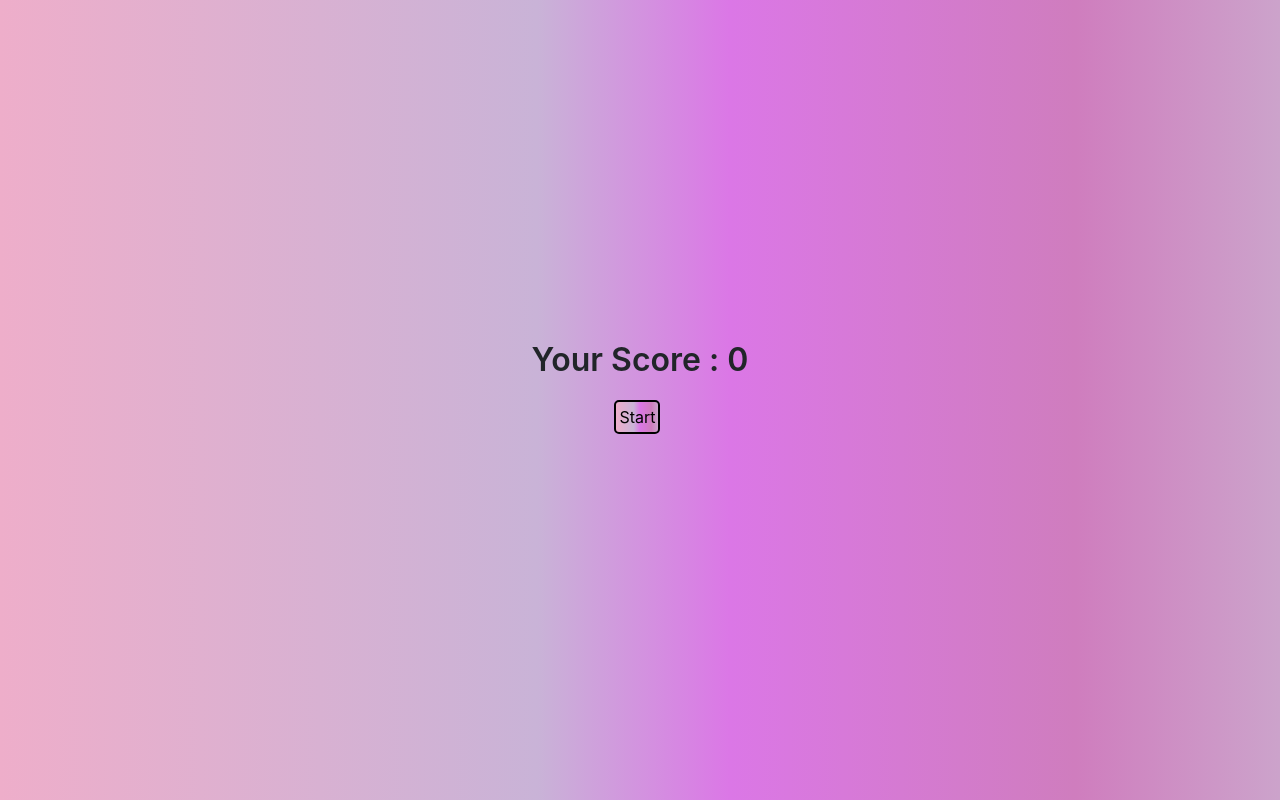
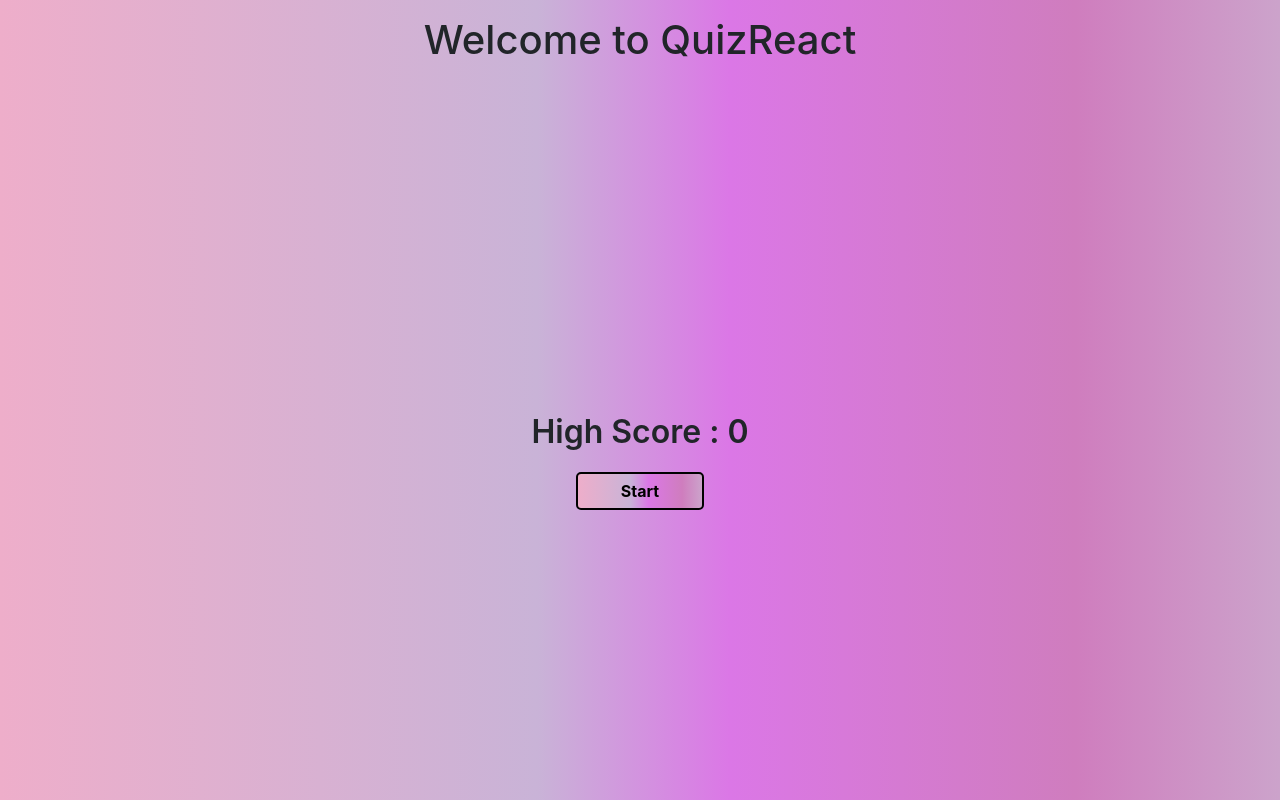
Before and after one commit to RaheemaMuhammed/ReactQuizApp, a React (Vite) app: page / in a window 1280 px wide. Built offline with nearby package versions, Linux system fonts and the light colour scheme.

Commit message:
almost done

```diff
--- a/src/Pages/FinalPage.jsx
+++ b/src/Pages/FinalPage.jsx
@@ -1,22 +1,38 @@
 import React,{useEffect} from 'react'
 import { useDispatch, useSelector } from 'react-redux'
-import { delScoreNow, setScore } from '../Redux/ScoreSlice'
+import { delScore,setHighScore } from '../Redux/ScoreSlice'
 import { useNavigate } from 'react-router-dom'
 
 const FinalPage = () => {
     const navigate=useNavigate()
-    const thisScore=useSelector(state=>state.ScoreReducer.scoreNow)
+    const score=useSelector(state=>state.ScoreReducer.score)
+    const highScore = useSelector(state=>state.ScoreReducer.highScore)
     const dispatch = useDispatch()
     useEffect(() => {
-      dispatch(setScore(thisScore))
+        if(score> highScore){
 
-    }, [thisScore])
+            dispatch(setHighScore(score))
+        }
+
+    }, [score])
 
   return (
     <div>
-        <div>FinalPage  {thisScore}</div>
-<button onClick={()=>{dispatch(delScoreNow());navigate('/');}}>Home</button>
 
+    <div style={{height:'50vh'}} className='container-fluid d-flex justify-content-center align-items-end'>
+        <div><h1>
+
+            FinalScore :  {score}
+
+            </h1>
+            </div>
+
+
+    </div>
+    <div style={{height:'50vh'}} className='container-fluid d-flex justify-content-center align-items-start mt-5'>
+
+<button  onClick={()=>{dispatch(delScore());navigate('/');}} role='button'>Home</button>
+    </div>
     </div>
   )
 }
--- a/src/Pages/LandingPage.css
+++ b/src/Pages/LandingPage.css
@@ -5,6 +5,11 @@
 #parent{
 
     height: 50vh;
+}
+#loading{
+
+    height: 100vh;
+    background: transparent;
 }
 .score{
     font-size: 2rem;
@@ -14,12 +19,14 @@
 
 }
 .start{
-    margin-left: 48%;
-    width: fit-content;
-    padding: 3px;
+    margin-left: 45%;
+    width: 10%;
+    padding: 5px;
     cursor: pointer;
     border: 2px solid black;
     border-radius: 5px;
     text-decoration: none;
     color: black;
+    font-weight: bolder;
+    text-align: center;
 }
--- a/src/Pages/LandingPage.jsx
+++ b/src/Pages/LandingPage.jsx
@@ -5,12 +5,14 @@ import { useSelector } from 'react-redux'
 
 const LandingPage = () => {
     const navigate=useNavigate()
-    const score =useSelector(state=>state.ScoreReducer.total)
-    console.log(score);
+    const highScore =useSelector(state=>state.ScoreReducer.highScore)
+    console.log(highScore);
   return (
     <div >
+
+        <h1 className='text-center mt-3' >Welcome to QuizReact</h1>
 <div id='parent' className='container-fluid d-flex justify-content-center align-items-end '>
-<p className='score'>Your Score : {score}</p>
+<p className='score'>High Score : {highScore}</p>
 </div>
 
 <div className='start' onClick={()=>navigate('/quiz')}>
--- a/src/Pages/QuizPage.jsx
+++ b/src/Pages/QuizPage.jsx
@@ -2,11 +2,11 @@ import React, { useState,useEffect } from 'react'
 import useAxios from '../api/useAxios'
 import Button from 'react-bootstrap/Button';
 import { useNavigate } from 'react-router-dom';
-
 import Spinner from 'react-bootstrap/Spinner';
 import { useDispatch } from 'react-redux';
-import { setScoreNow } from '../Redux/ScoreSlice';
-
+import { setScore } from '../Redux/ScoreSlice';
+import { decode } from 'html-entities';
+import './LandingPage.css'
 
 const getRandom = (max) =>{
     return Math.floor(Math.random() * Math.floor(max));
@@ -39,7 +39,7 @@ const QuizPage = () => {
       const handleOptionClick = (e)=>{
         const question = response?.results[questionIndex]
         if(e.target.textContent === question.correct_answer){
-            dispatch(setScoreNow())
+            dispatch(setScore())
         }
 
 
@@ -52,25 +52,29 @@ const QuizPage = () => {
       }
       if(loading){
         return (
-            <div className='container-fluid d-flex justify-content-center align-items-end'>
-<p>loading</p>
+            <div id="loading" className='vh-100 text-center d-flex justify-content-center align-items-center' >
+                <h1>
 
+                Loading ......
+                </h1>
             </div>
+
+
         )
       }
   return (
     <div className="container" style={{background:'transparent'}}>
     <div className="row" >
         <div className="col text-center" >
-            <h1  style={{marginTop:'20%'}}>Question :{questionIndex+1}</h1>
-            <p>{response?.results[questionIndex]?.question}</p>
+            <h2  style={{marginTop:'20%'}}>Question :{questionIndex+1}</h2>
+            <h3>{decode(response?.results[questionIndex]?.question)}</h3>
             {options.map((data,index)=>(
                 <div className='d-grid gap-4 py-2'>
 
-                    <Button onClick={handleOptionClick} size='lg' key={index} >{data}</Button>
+                    <Button onClick={handleOptionClick} size='lg' key={index} >{decode(data)}</Button>
                 </div>
             ))}
-            <p>{questionIndex}/{response?.results?.length}</p>
+            <p>{questionIndex+1}/{response?.results?.length}</p>
         </div>
     </div>
 </div>
--- a/src/Redux/ScoreSlice.js
+++ b/src/Redux/ScoreSlice.js
@@ -3,22 +3,22 @@ import { createSlice } from "@reduxjs/toolkit";
 const ScoreSlice = createSlice({
     name:'score',
     initialState:{
-        total:0,
-        scoreNow:0
+        highScore:0,
+        score:0
     },
     reducers:{
+        setHighScore:(state,action)=>{
+            state.highScore=action.payload
+        },
         setScore:(state,action)=>{
-            state.total=state.total+action.payload
-        },
-        setScoreNow:(state,action)=>{
-            state.scoreNow=state.scoreNow+1
+            state.score=state.score+1
 
         },
-        delScoreNow:(state,action)=>{
-            state.scoreNow=0
+        delScore:(state,action)=>{
+            state.score=0
         }
     }
 })
 
-export const {setScore,setScoreNow,delScoreNow} =ScoreSlice.actions
+export const {setHighScore,setScore,delScore} =ScoreSlice.actions
 export default ScoreSlice.reducer
--- a/src/api/useAxios.js
+++ b/src/api/useAxios.js
@@ -3,7 +3,7 @@ import  { useEffect, useState } from 'react'
 
 axios.defaults.baseURL="https://opentdb.com/"
 const useAxios = () => {
-    const url ="/api.php?amount=10&type=multiple"
+    const url ="/api.php?amount=10&category=18&type=multiple"
     const [response,setResponse] =useState(null)
     const [error,setError] = useState("")
     const [loading,setLoading] =useState(true)
```
